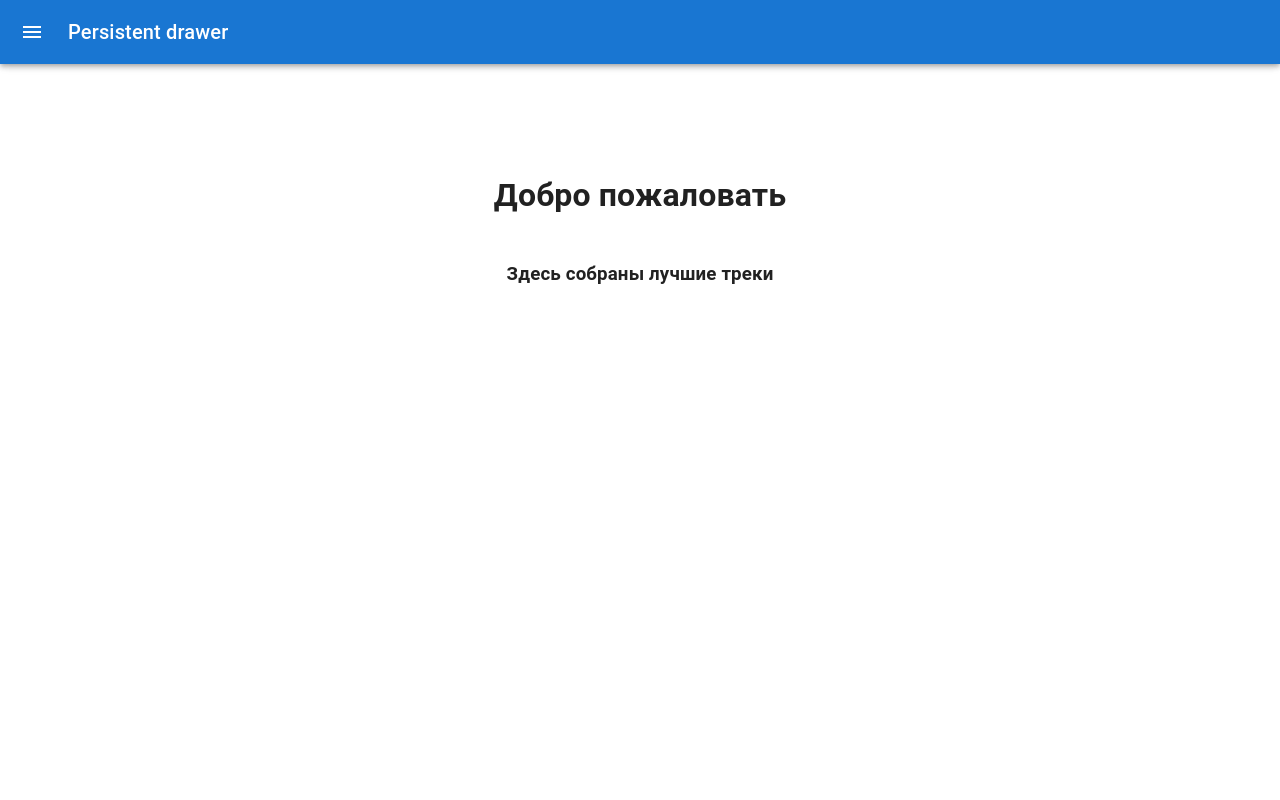
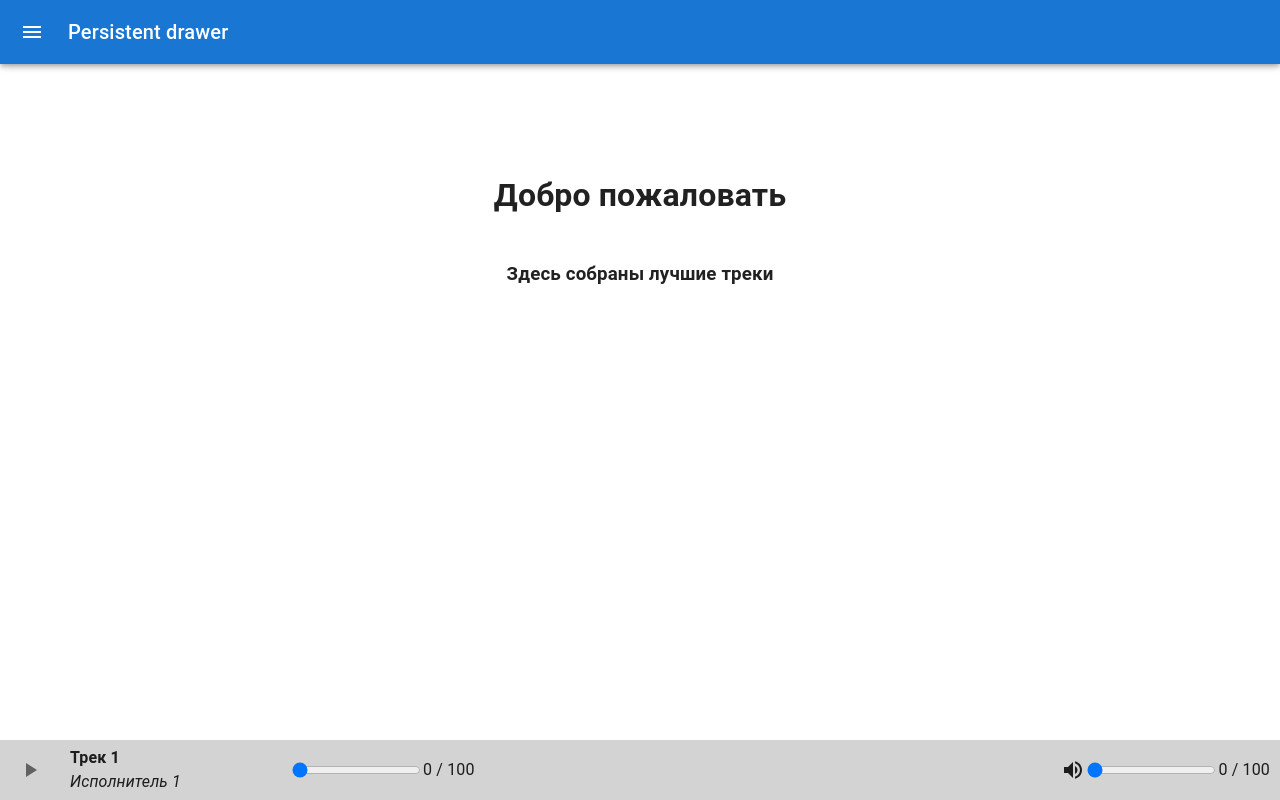
Before and after one commit to scorn-da/music-project, a Next.js app in the folder client/: page / in a window 1280 px wide. Built offline with nearby package versions, Linux system fonts and the light colour scheme.

Commit message:
feat(code, ui): ended the markup

```diff
--- a/client/components/Player/index.tsx
+++ b/client/components/Player/index.tsx
@@ -1,8 +1,9 @@
 import React from 'react';
 import { Grid, IconButton } from '@mui/material';
-import { Pause, PlayArrow } from '@mui/icons-material';
+import { Pause, PlayArrow, VolumeUp } from '@mui/icons-material';
 import styles from './Player.module.scss';
 import { ITrack } from '../../types/track';
+import TrackProgress from '../TrackProgress';
 
 interface PlayerProps {
 
@@ -21,10 +22,13 @@ const Player = () => {
           : <Pause />
         }
       </IconButton>
-      <Grid container direction='column' className={styles.trackInfo}>
+      <Grid container direction='column' style={{width: 200, margin: '0 20px'}}>
         <strong>{track.name}</strong>
         <i>{track.artist}</i>
       </Grid>
+      <TrackProgress current={0} end={100} onChange={() => {}} />
+      <VolumeUp style={{marginLeft: 'auto'}} />
+      <TrackProgress current={0} end={100} onChange={() => {}} />
     </div>
   );
 };
--- a/client/components/TrackProgress/index.tsx
+++ b/client/components/TrackProgress/index.tsx
@@ -9,7 +9,13 @@ interface TrackProgressProps {
 const TrackProgress: React.FC<TrackProgressProps> = ({ current, end, onChange}) => {
   return (
     <div style={{display: 'flex'}}>
-      <input type='range' />
+      <input
+        type='range'
+        min={current}
+        max={end}
+        value={current}
+        onChange={onChange}
+      />
       <p>{current} / {end}</p>
     </div>
   );
--- a/client/layouts/MainLayout.tsx
+++ b/client/layouts/MainLayout.tsx
@@ -1,6 +1,7 @@
 import React from 'react';
 import { Container } from '@mui/material';
 import Navbar from '../components/Navbar';
+import Player from '../components/Player';
 
 const MainLayout: React.FC = ({children} ) => {
   return (
@@ -9,6 +10,7 @@ const MainLayout: React.FC = ({children} ) => {
       <Container style={{margin: '90px auto'}}>
         {children}
       </Container>
+      <Player />
     </>
   );
 };
```
